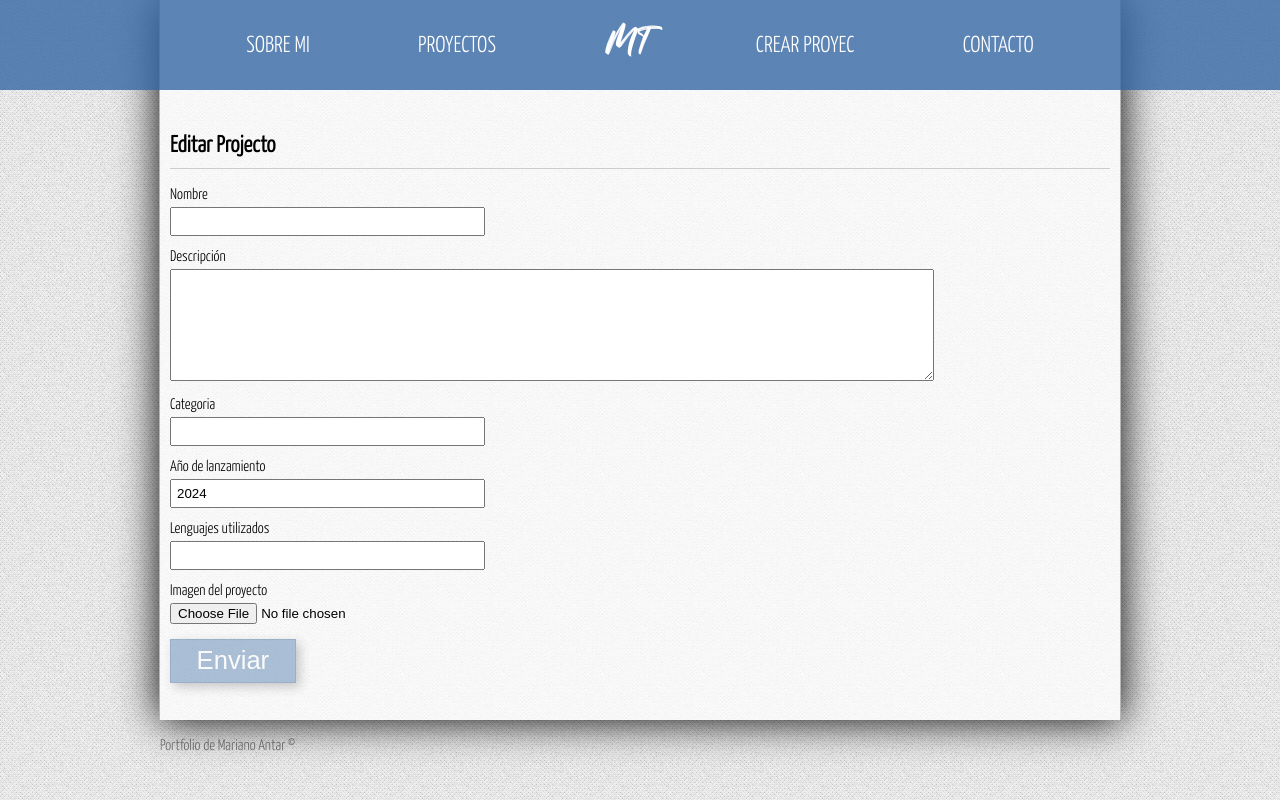
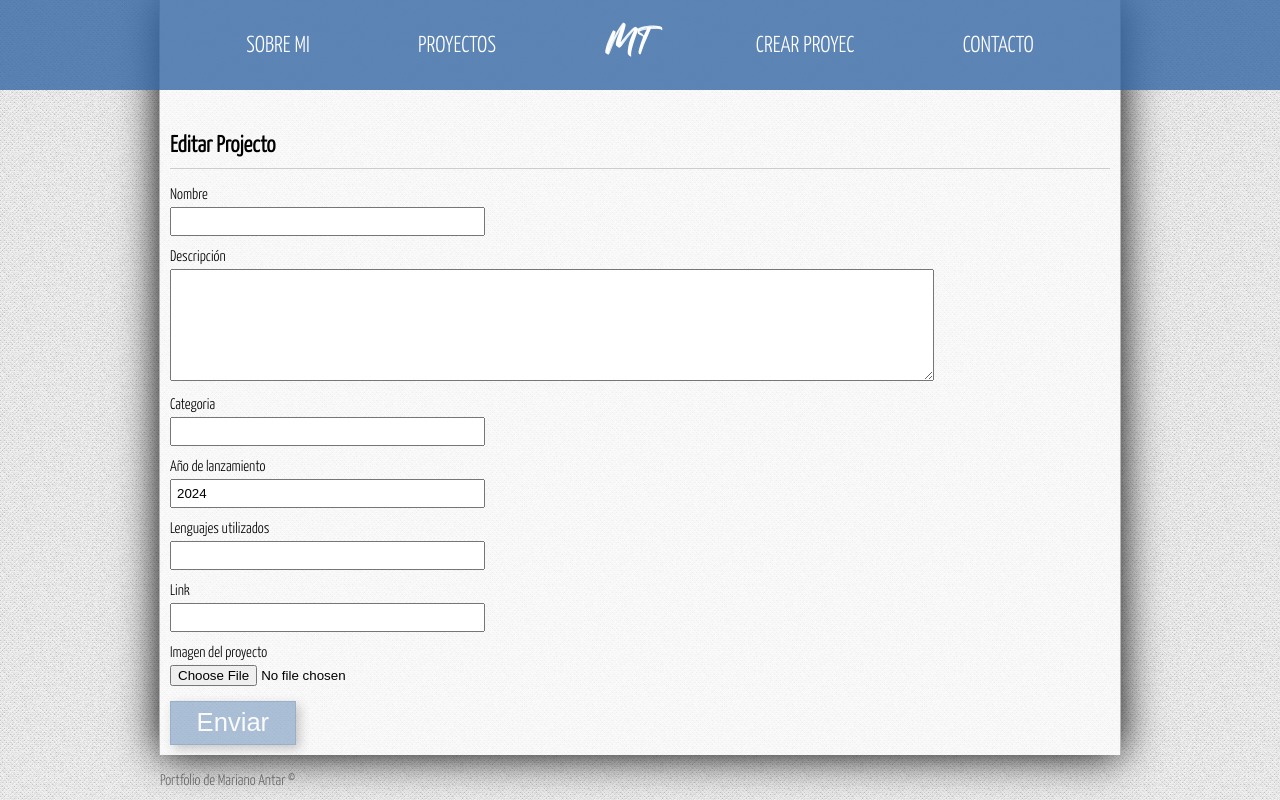
Before and after one commit to Marianoantar/PortfolioVR-front-Json, an Angular app: page /editar-proyecto/1 in a window 1280 px wide. Built offline with nearby package versions, Linux system fonts and the light colour scheme; no server answers.

Commit message:
Se agrega un dato mas al modelo Project: link. para mostrar un link en detail.

```diff
--- a/src/app/components/create/create.component.html
+++ b/src/app/components/create/create.component.html
@@ -52,6 +52,11 @@
         </p>
 
         <p>
+            <label for="link">Link</label>
+            <input type="text" name="link" #link="ngModel" [(ngModel)]="project.link"  />
+        </p>
+
+        <p>
             <label for="image">Imagen del proyecto</label>
             @if (project.image) {
                 <div style="float: none;">
--- a/src/app/components/create/create.component.ts
+++ b/src/app/components/create/create.component.ts
@@ -30,8 +30,8 @@ export class CreateComponent implements OnInit{
     private _uploadService: UploadService
   ) {
     this.title = 'Crear Projector';
-    this.project = new Project('','','',2024,'', '');
-    this.saveProject = new Project('','','',2024,'', '');
+    this.project = new Project('','','',2024,'','', '');
+    this.saveProject = new Project('','','',2024,'','', '');
     this.url =Global.url;
   };
 
--- a/src/app/components/detail/detail.component.css
+++ b/src/app/components/detail/detail.component.css
@@ -42,7 +42,11 @@
 	display: flex;
 	/* align-items: center; */
 	justify-content:center;
-	color: green;
+	/* color: green; */
+}
+
+.data a{
+	text-decoration: none;
 }
 
 .container-detail h1{
@@ -58,6 +62,7 @@
 	padding-bottom: 10px;
 	margin-bottom: 15px;
 }
+
 
 
 
@@ -119,6 +124,7 @@
 		align-items: center;
 		justify-content:center;
 	}
+
 	.button-edit,
 	.button-delete{
 		font-size: 5vw;
--- a/src/app/components/detail/detail.component.html
+++ b/src/app/components/detail/detail.component.html
@@ -9,6 +9,9 @@
         <h4>Descripcion: {{project.description}}</h4>
         <p>Categoria: {{project.category}}</p>
         <p>Lenguajes: {{project.langs}}</p>
+        <!-- <p>Link: <a href="">{{project.link}}</a></p> -->
+        <p>Link: <a [href]="project.link" target="_blank" >{{ project.link }}</a></p>
+
 
         @if (deleteConfirm == false) {
             <div>
--- a/src/app/components/edit/edit.component.ts
+++ b/src/app/components/edit/edit.component.ts
@@ -33,8 +33,8 @@ export class EditComponent implements OnInit{
     // private _route: ActivatedRoute
   ) {
     this.title = 'Editar Projecto';
-    this.project = new Proyecto('','','','',2024,'', '');
-    this.saveProject = new Proyecto('','','','',2024,'', '');
+    this.project = new Proyecto('','','','',2024,'','', '');
+    this.saveProject = new Proyecto('','','','',2024,'','', '');
     this.url = Global.url;
   }
 
--- a/src/app/models/project.ts
+++ b/src/app/models/project.ts
@@ -6,6 +6,7 @@ export class Project {
         public year: number,
         public langs: string,
         public image: string,
+        public link: string
     ){}
 };
 
@@ -18,5 +19,6 @@ export class Proyecto {
     public year: number,
     public langs: string,
     public image: string,
+    public link: string
     ){}
 }
```
Lines whose indentation alone changed are shown as unchanged.
